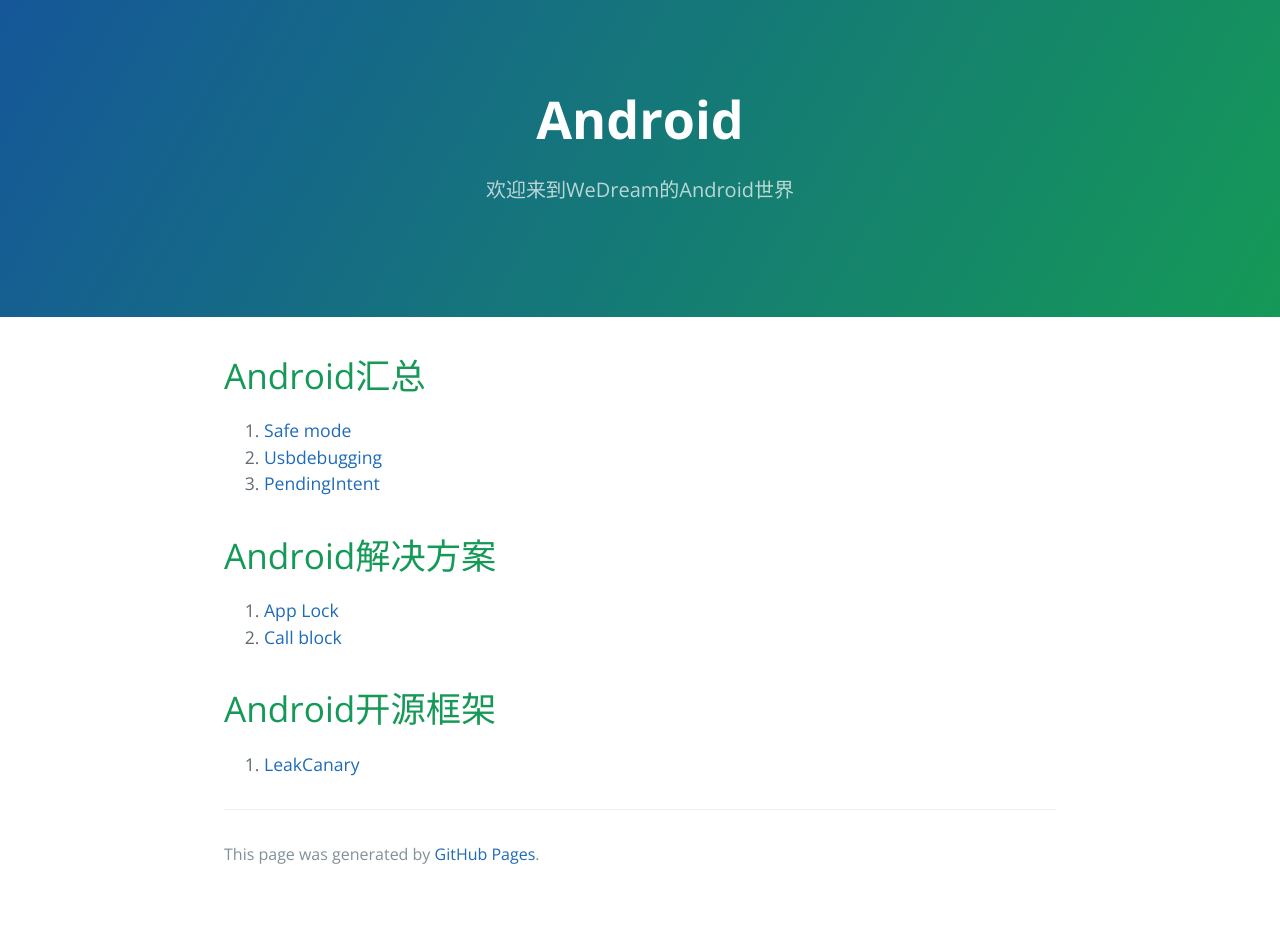
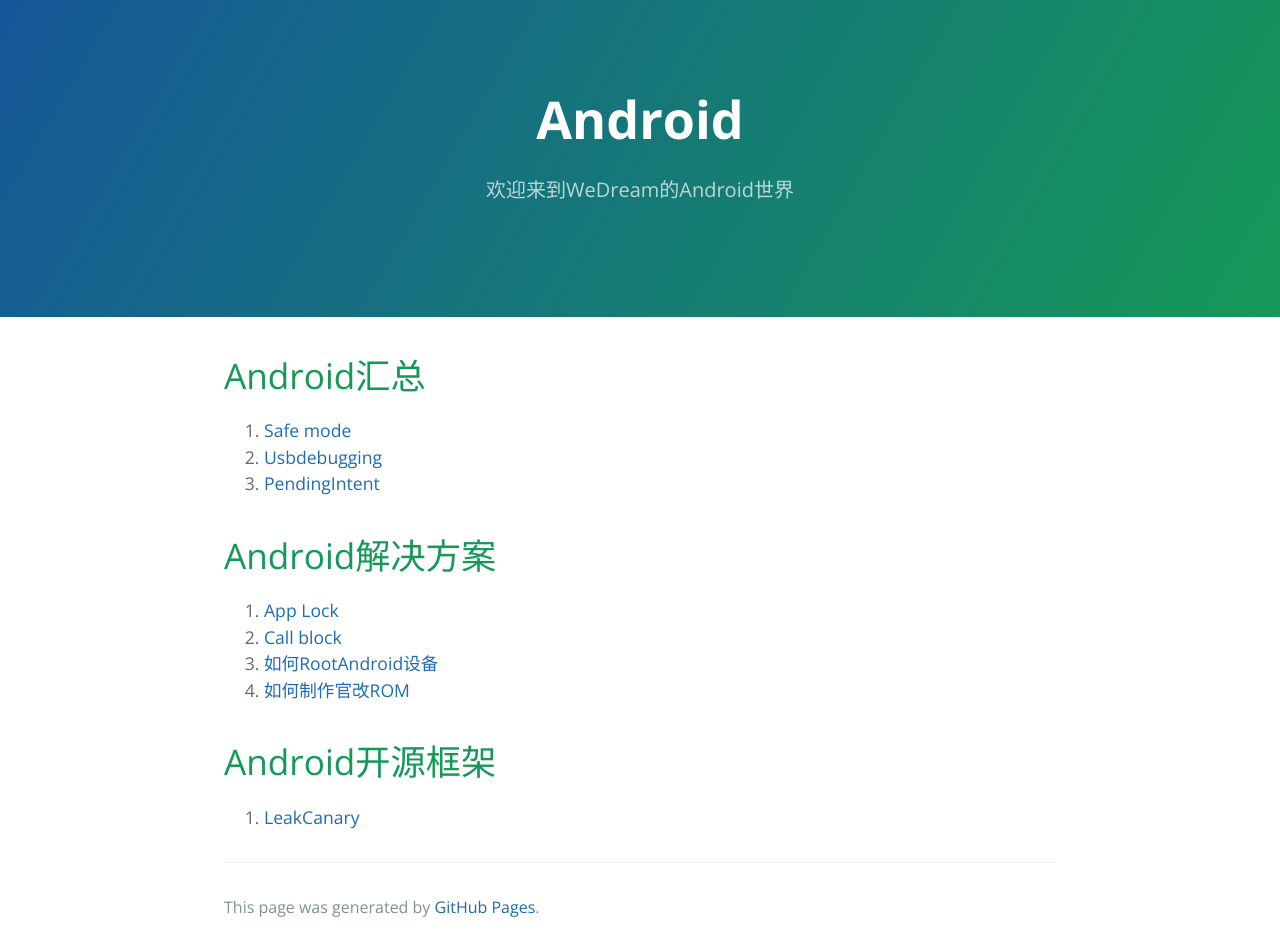
Before and after one commit to EricChenYS/EricChenYS.github.io, a Jekyll site: the page built from docs/Android.md, in a window 1280 px wide. Built offline with Jekyll 4.4.1, drawn with Linux system fonts in a browser that asks for light colours; before the commit the page ends 900 px from its top, so only the background shows below that.

Commit message:
Update Android.md

```diff
--- a/docs/Android.md
+++ b/docs/Android.md
@@ -13,6 +13,8 @@ description: 欢迎来到WeDream的Android世界
 # Android解决方案
 1. [App Lock](./android/solutions/App锁解决方案.md)
 2. [Call block](./android/solutions/CallBlock.md)
+3. [如何RootAndroid设备](./android/tools/Root.md)
+4. [如何制作官改ROM](./android/tools/DIY_ROM.md)
 
 # Android开源框架
 1. [LeakCanary](./android/opensource/LeakCanary.md)
```
